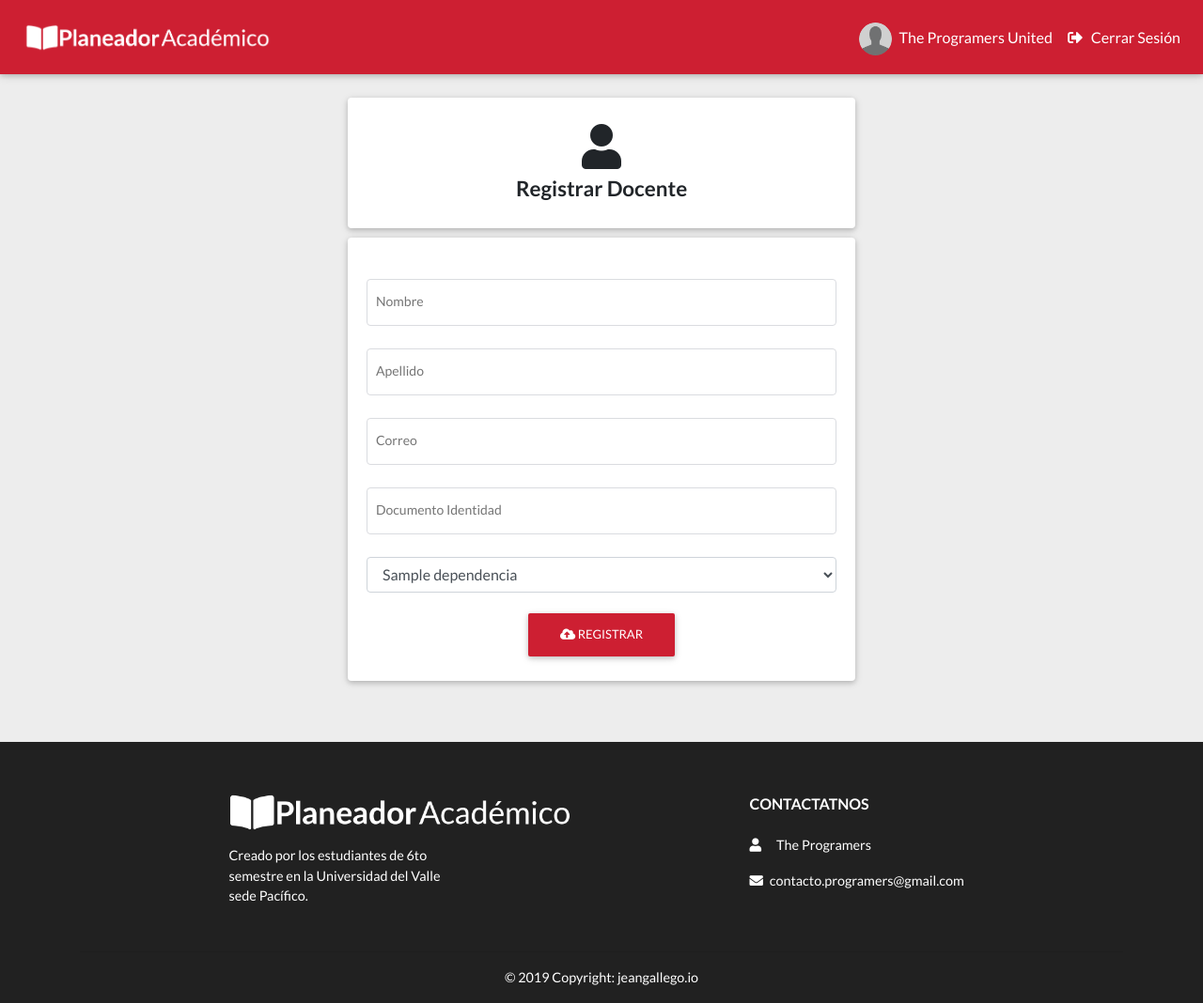
After one commit to ljja-sw/Planeador-Acedemico, a Laravel app: page /admin/docentes/registrar in a window 1280 px wide. The commit adds this page. Shown: the whole page at 94% size. Run offline with Laravel 8, Linux system fonts and the light colour scheme; a user stored in the database is signed in; data comes from the database, SQL or seed files in the repository; tables that the repository leaves empty hold one stand-in row (values such as "Sample post").

Commit message:
Registro de Docentes Implementado - Se cambió 'Programa' por 'Dependencia' - Se creó carpeta libs que contiene librería reutilizables

```diff
--- a/app/Programa.php
+++ b/app/Dependencia.php
@@ -4,7 +4,7 @@ namespace App;
 
 use Illuminate\Database\Eloquent\Model;
 
-class programa extends Model
+class Dependencia extends Model
 {
     //
 }
--- /dev/null
+++ b/app/Http/Controllers/DocenteController.php
@@ -0,0 +1,118 @@
+<?php
+
+namespace App\Http\Controllers;
+
+use App\Docente;
+use App\Dependencia;
+use Hash;
+Use Alert;
+use Illuminate\Http\Request;
+use Spatie\Permission\Models\Role;
+
+class DocenteController extends Controller
+{
+    /**
+     * Display a listing of the resource.
+     *
+     * @return \Illuminate\Http\Response
+     */
+    public function index()
+    {
+        return view('admin.docente.index');
+    }
+
+    /**
+     * Show the form for creating a new resource.
+     *
+     * @return \Illuminate\Http\Response
+     */
+    public function create()
+    {
+        $dependencias = Dependencia::all();
+        return view('admin.docente.create',compact('dependencias'));
+    }
+
+    /**
+     * Store a newly created resource in storage.
+     *
+     * @param  \Illuminate\Http\Request  $request
+     * @return \Illuminate\Http\Response
+     */
+    public function store(Request $request)
+    {
+        $request->validate([
+            'nombre' => 'required|min:3',
+            'apellido' => 'required|min:3',
+            'email' => 'required|email|unique:docentes',
+            'documento_identidad' => 'required|numeric|min:10|unique:docentes',
+            'dependencia' => 'required|numeric'
+        ]);
+
+        $data = $request->toArray();
+
+        $role_docente = Role::findByName("Docente","web");
+
+        $split_nombre = str_split($data['nombre']);
+        $split_apellido = str_split($data['apellido']);
+        $password = $split_nombre[0] . $data['documento_identidad'] . $split_apellido[0];
+
+        $docente = Docente::create([
+            'nombre' => $data['nombre'],
+            'apellido' => $data['apellido'],
+            'documento_identidad' => $data['documento_identidad'],
+            'email' => $data['email'],
+            'password' => Hash::make($password),
+            'dependencia' => $data['dependencia'],
+        ]);
+
+        $docente->assignRole($role_docente);
+
+        return redirect()->route('docentes.index')->with('msj',"Docente: {$data['nombre']} Registrado");
+
+    }
+
+    /**
+     * Display the specified resource.
+     *
+     * @param  \App\Docente  $docente
+     * @return \Illuminate\Http\Response
+     */
+    public function show(Docente $docente)
+    {
+        //
+    }
+
+    /**
+     * Show the form for editing the specified resource.
+     *
+     * @param  \App\Docente  $docente
+     * @return \Illuminate\Http\Response
+     */
+    public function edit(Docente $docente)
+    {
+        //
+    }
+
+    /**
+     * Update the specified resource in storage.
+     *
+     * @param  \Illuminate\Http\Request  $request
+     * @param  \App\Docente  $docente
+     * @return \Illuminate\Http\Response
+     */
+    public function update(Request $request, Docente $docente)
+    {
+        //
+    }
+
+    /**
+     * Remove the specified resource from storage.
+     *
+     * @param  \App\Docente  $docente
+     * @return \Illuminate\Http\Response
+     */
+    public function destroy(Docente $docente)
+    {
+        //
+    }
+}
--- /dev/null
+++ b/resources/views/admin/docente/create.blade.php
@@ -0,0 +1,78 @@
+@extends('layouts.app')
+
+@section('content')
+@include('libs.select2')
+<link rel="stylesheet" href="{{ asset('vendor/select2/material.css') }}">
+
+<div class="container">
+    <div class="row">
+        <div class="col-md-6 mx-auto">
+            <div class="card card-body text-center">
+                <i class="fa fa-user fa-3x py-2"></i>
+                <h4 class="font-weight-bold h4-responsive">
+                    Registrar Docente
+                </h4>
+            </div>
+            <div class="card card-body">
+
+                    @if(session()->has('msj'))
+                    <div class="alert alert-success" role="alert">{{session('msj')}}</div>
+                    @elseif(count($errors) > 0)
+                    <div class="alert alert-danger">
+                      <h6 class="font-weight-bold">Por favor corrija los siguientes errores:</h6>
+                      <ul>
+                        @foreach($errors->all() as $error)
+                          <li>{{$error}}</li>
+                        @endforeach
+                      </ul>
+                    </div>
+                    @endif
+
+                    <form action="/admin/docentes/registrar" id="form-registrar-usuario" method="post" autocomplete="off">
+                        @csrf
+                        <div class="md-form md-outline">
+                            <input type="text" name="nombre" id="nombre" class="form-control" required>
+                            <label for="nombre">Nombre</label>
+                        </div>
+
+                        <div class="md-form md-outline">
+                            <input type="text" name="apellido" id="apellido" class="form-control" required>
+                            <label for="apellido">Apellido</label>
+                        </div>
+
+                        <div class="md-form md-outline">
+                            <input type="email" name="email" id="correo" class="form-control" required>
+                            <label for="correo">Correo</label>
+                        </div>
+
+                        <div class="md-form md-outline">
+                            <input type="text" name="documento_identidad" maxlength="10" id="documento_identidad"
+                                class="form-control" length="10" required>
+                            <label for="documento_identidad">Documento Identidad</label>
+                        </div>
+
+                        <div class="form-group">
+                            <select class="form-control" name="dependencia" id="dependencia">
+                                    @foreach ($dependencias as $pd)
+                                        <option value="{{$pd->id}}"> {{$pd->nombre}} </option>
+                                    @endforeach
+                            </select>
+                        </div>
+
+                        <div class="text-center">
+                            <button class="btn btn-primary">
+                                <i class="fa fa-cloud-upload-alt"></i>
+                                Registrar
+                            </button>
+                        </div>
+                    </form>
+            </div>
+         </div>
+    </div>
+</div>
+@push('scripts')
+<script>
+
+</script>
+@endpush
+@endsection
--- a/resources/views/layouts/app.blade.php
+++ b/resources/views/layouts/app.blade.php
@@ -74,6 +74,24 @@
 </header>
 
 <div id="app">
+    <div class="container">
+        <div class="row">
+            <div class="col">
+                    @if(session()->has('msj'))
+                    <div class="alert alert-success" role="alert" data-dimiss="alert">{{session('msj')}}</div>
+                    @elseif(count($errors) > 0)
+                    <div class="alert alert-danger" role="alert" data-dimiss="alert">
+                      <h6 class="font-weight-bold">Por favor corrija los siguientes errores:</h6>
+                      <ul>
+                        @foreach($errors->all() as $error)
+                          <li>{{$error}}</li>
+                        @endforeach
+                      </ul>
+                    </div>
+                    @endif
+            </div>
+        </div>
+    </div>
     <main class="pt-1">
         @yield('content')
     </main>
@@ -112,6 +130,6 @@
         {{-- Scripts --}}
         <script src="{{ asset('js/app.js') }}"></script>
         @include('sweetalert::alert')
-        @stack('scripts');
+        @stack('scripts')
     </body>
     </html>
--- a/resources/views/layouts/nav.blade.php
+++ b/resources/views/layouts/nav.blade.php
@@ -19,7 +19,7 @@
 </li>
 <li class="nav-item">
 	{{-- Enlaces Docentes --}}
-	<a class="nav-link" href="#">
+	<a class="nav-link" href="{{ route('docentes.index') }}">
 		<i class="fa fa-users"></i>
 	Docentes</a>
 </li>
--- /dev/null
+++ b/resources/views/libs/select2.blade.php
@@ -0,0 +1,7 @@
+@push('styles')
+<link href="https://cdnjs.cloudflare.com/ajax/libs/select2/4.0.6-rc.0/css/select2.min.css" rel="stylesheet" />
+@endpush
+
+@push('scripts')
+<script src="https://cdnjs.cloudflare.com/ajax/libs/select2/4.0.6-rc.0/js/select2.min.js"></script>
+@endpush
--- a/routes/web.php
+++ b/routes/web.php
@@ -26,6 +26,11 @@ Route::group(['middleware' => 'auth:admin,web'],function(){
 
 Route::group(['middleware'=> 'auth:admin'],function(){
 
+    Route::get('/admin/docentes', 'DocenteController@index')->name('docentes.index');
+    Route::get('/admin/docentes/registrar', 'DocenteController@create')->name('docentes.create');
+    Route::post('/admin/docentes/registrar', 'DocenteController@store');
+
+
     Route::get('/admin/secretarios', 'SecretarioController@index')->name('secretarios.index');
     Route::get('/admin/secretarios/registrar', 'SecretarioController@create')->name('secretarios.create');
     Route::get('/admin/secretarios/{user}', 'SecretarioController@show')->name('secretarios.show');
```
Also changed, not shown: app/Docente.php (added, +66 -0 lines), database/factories/DocenteFactory.php (added, +9 -0 lines), resources/views/admin/docente/index.blade.php (added, +34 -0 lines), database/migrations/2019_04_15_040605_create_dependencias_table.php, database/migrations/2019_04_18_113627_create_docentes_table.php (added), public/vendor/select2/material.css (added).
